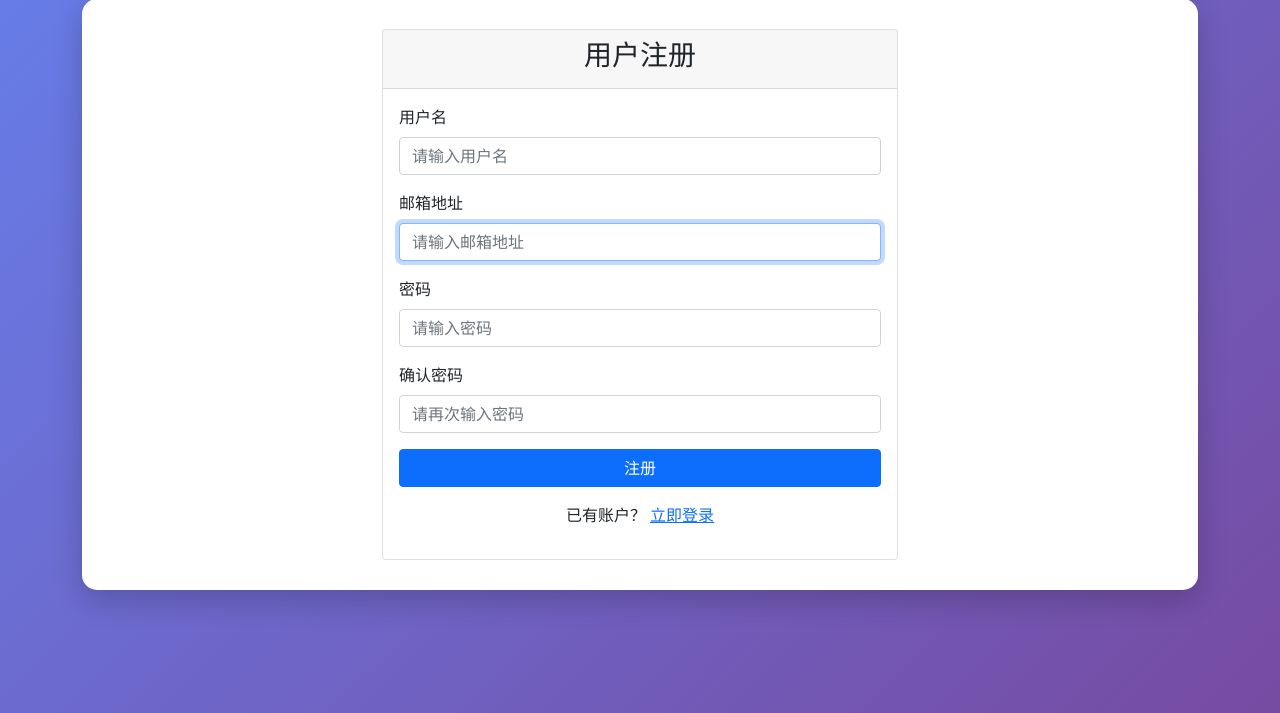
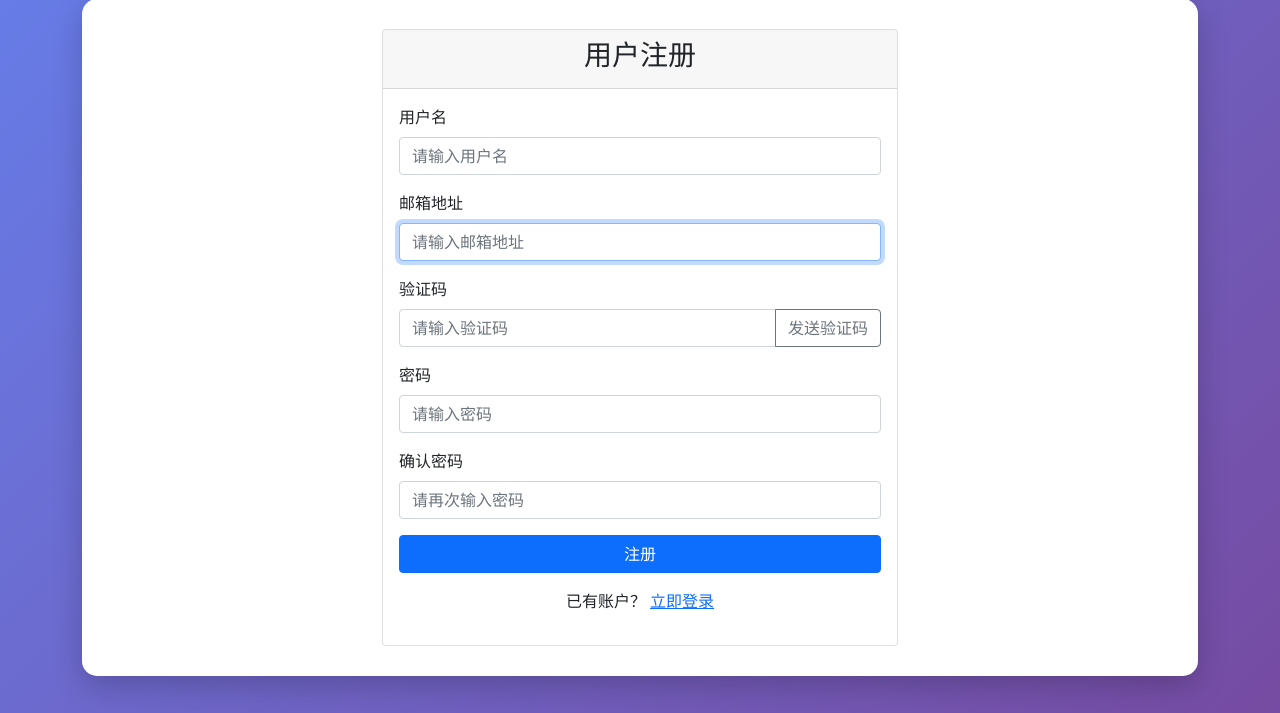
Before and after one commit to coinreverse/feed_formulation_web, a Django app: page /users/register/ in a window 1280 px wide. Shown: the part 87-800 px from the top of the page. Run offline with Django 5.2, Linux system fonts and the light colour scheme.

Commit message:
添加注册时验证码校验

```diff
--- a/formulation/templates/formulation/formula_results.html
+++ b/formulation/templates/formulation/formula_results.html
@@ -354,7 +354,7 @@
                 'na': '{% trans "钠" %} (g/kg)',
                 'k': '{% trans "钾" %} (g/kg)',
                 'mg': '{% trans "镁" %} (g/kg)',
-                'cost': '{% trans "价格" %} (元/吨)'
+                'cost': '{% trans "价格" %} ({% trans "元/吨" %})'
             };
 
             // 获取所有唯一字段名，排除custom_nutrients
--- a/users/forms.py
+++ b/users/forms.py
@@ -1,6 +1,6 @@
 from django import forms
 from django.contrib.auth.forms import UserCreationForm, AuthenticationForm
-from .models import CustomUser
+from .models import CustomUser, EmailVerificationCode
 from django.utils.translation import gettext_lazy as _
 
 
@@ -42,15 +42,57 @@ class CustomUserCreationForm(UserCreationForm):
         strip=False,
     )
 
+    # 添加验证码字段
+    verification_code = forms.CharField(
+        label=_('验证码'),
+        widget=forms.TextInput(attrs={
+            'class': 'form-control',
+            'placeholder': '请输入验证码'
+        }),
+        required=True
+    )
+
     class Meta:
         model = CustomUser
         fields = ("username", "email", "password1", "password2")
 
+    def clean_verification_code(self):
+        email = self.cleaned_data.get('email')
+        code = self.cleaned_data.get('verification_code')
+
+        if not email or not code:
+            raise forms.ValidationError(_('请填写邮箱和验证码'))
+
+        try:
+            verification_code = EmailVerificationCode.objects.filter(
+                email=email,
+                code=code,
+                is_used=False
+            ).latest('created_at')
+
+            if not verification_code.is_valid():
+                raise forms.ValidationError(_('验证码已过期或无效'))
+
+        except EmailVerificationCode.DoesNotExist:
+            raise forms.ValidationError(_('验证码不正确'))
+
+        return code
+
     def save(self, commit=True):
         user = super().save(commit=False)
         user.email = self.cleaned_data["email"]
+
         if commit:
             user.save()
+            # 标记验证码为已使用
+            email = self.cleaned_data.get('email')
+            code = self.cleaned_data.get('verification_code')
+            verification_code = EmailVerificationCode.objects.filter(
+                email=email, code=code
+            ).latest('created_at')
+            verification_code.is_used = True
+            verification_code.save()
+
         return user
 
 
--- a/users/models.py
+++ b/users/models.py
@@ -1,5 +1,7 @@
 from django.db import models
 from django.contrib.auth.models import AbstractUser
+from django.utils import timezone
+import uuid
 
 class CustomUser(AbstractUser):
     """
@@ -25,3 +27,34 @@ class CustomUser(AbstractUser):
     class Meta:
         verbose_name = '用户'
         verbose_name_plural = '用户'
+
+
+class EmailVerificationCode(models.Model):
+    """
+    邮箱验证码模型
+    """
+    email = models.EmailField()
+    code = models.CharField(max_length=6)
+    created_at = models.DateTimeField(auto_now_add=True)
+    expires_at = models.DateTimeField()
+    is_used = models.BooleanField(default=False)
+    uuid = models.UUIDField(default=uuid.uuid4, editable=False, unique=True)
+
+    def __str__(self):
+        return f"{self.email} - {self.code} ({'已使用' if self.is_used else '未使用'})"
+
+    class Meta:
+        verbose_name = '邮箱验证码'
+        verbose_name_plural = '邮箱验证码'
+
+    def save(self, *args, **kwargs):
+        # 设置默认过期时间为5分钟后
+        if not self.expires_at:
+            self.expires_at = timezone.now() + timezone.timedelta(minutes=5)
+        super().save(*args, **kwargs)
+
+    def is_valid(self):
+        """
+        检查验证码是否有效
+        """
+        return not self.is_used and timezone.now() < self.expires_at
--- a/users/templates/user/register.html
+++ b/users/templates/user/register.html
@@ -31,6 +31,18 @@
                     </div>
 
                     <div class="mb-3">
+                        <label for="verification_code" class="form-label">{% trans "验证码" %}</label>
+                        <div class="input-group">
+                            {{ form.verification_code }}
+                            <button type="button" id="send-code-btn" class="btn btn-outline-secondary">{% trans "发送验证码" %}</button>
+                        </div>
+                        {% if form.verification_code.errors %}
+                            <div class="text-danger">{{ form.verification_code.errors }}</div>
+                        {% endif %}
+                        <div id="code-message" class="mt-1"></div>
+                    </div>
+
+                    <div class="mb-3">
                         <label for="{{ form.password1.id_for_label }}" class="form-label">{% trans "密码" %}</label>
                         {{ form.password1 }}
                         {% if form.password1.errors %}
@@ -56,4 +68,65 @@
         </div>
     </div>
 </div>
+
+<script>
+    document.addEventListener('DOMContentLoaded', function() {
+        const sendCodeBtn = document.getElementById('send-code-btn');
+        const emailInput = document.getElementById('{{ form.email.id_for_label }}');
+        const codeMessage = document.getElementById('code-message');
+
+        sendCodeBtn.addEventListener('click', function() {
+            const email = emailInput.value;
+
+            if (!email) {
+                codeMessage.innerHTML = '<span class="text-danger">{% trans "请先输入邮箱地址" %}</span>';
+                return;
+            }
+
+            // 禁用发送按钮
+            sendCodeBtn.disabled = true;
+            sendCodeBtn.innerHTML = '{% trans "发送中..." %}';
+
+            // 发送请求获取验证码
+            fetch('{% url "send_verification_code" %}', {
+                method: 'POST',
+                headers: {
+                    'Content-Type': 'application/x-www-form-urlencoded',
+                    'X-CSRFToken': '{{ csrf_token }}'
+                },
+                body: `email=${encodeURIComponent(email)}`
+            })
+            .then(response => response.json())
+            .then(data => {
+                if (data.status === 'success') {
+                    codeMessage.innerHTML = '<span class="text-success">' + data.message + '</span>';
+                    // 倒计时60秒
+                    let countdown = 60;
+                    sendCodeBtn.innerHTML = `${countdown}秒后重新发送`;
+
+                    const timer = setInterval(() => {
+                        countdown--;
+                        sendCodeBtn.innerHTML = `${countdown}秒后重新发送`;
+
+                        if (countdown <= 0) {
+                            clearInterval(timer);
+                            sendCodeBtn.disabled = false;
+                            sendCodeBtn.innerHTML = '{% trans "发送验证码" %}';
+                        }
+                    }, 1000);
+                } else {
+                    codeMessage.innerHTML = '<span class="text-danger">' + data.message + '</span>';
+                    sendCodeBtn.disabled = false;
+                    sendCodeBtn.innerHTML = '{% trans "发送验证码" %}';
+                }
+            })
+            .catch(error => {
+                console.error('Error:', error);
+                codeMessage.innerHTML = '<span class="text-danger">{% trans "发送失败，请稍后重试" %}</span>';
+                sendCodeBtn.disabled = false;
+                sendCodeBtn.innerHTML = '{% trans "发送验证码" %}';
+            });
+        });
+    });
+</script>
 {% endblock %}
--- a/users/urls.py
+++ b/users/urls.py
@@ -6,4 +6,5 @@ urlpatterns = [
     path('login/', views.login_view, name='login'),
     path('logout/', views.logout_view, name='logout'),
     path('profile/', views.profile_view, name='profile'),
+    path('send-verification-code/', views.send_verification_code, name='send_verification_code'),
 ]
--- a/users/views.py
+++ b/users/views.py
@@ -4,8 +4,45 @@ from django.contrib.auth.decorators import login_required
 from django.contrib import messages
 from .forms import CustomUserCreationForm, CustomAuthenticationForm, ProfileForm
 from django.utils.translation import gettext_lazy as _
+from django.core.mail import send_mail
+from django.conf import settings
+import random
+import string
+from .models import EmailVerificationCode
+from django.http import JsonResponse
 
 
+# 添加发送验证码的视图
+def send_verification_code(request):
+    if request.method == 'POST':
+        email = request.POST.get('email')
+        if not email:
+            return JsonResponse({'status': 'error', 'message': _('请输入邮箱地址')})
+
+        # 生成6位随机验证码
+        code = ''.join(random.choices(string.digits, k=6))
+
+        # 保存验证码到数据库
+        EmailVerificationCode.objects.create(
+            email=email,
+            code=code
+        )
+
+        # 发送邮件
+        subject = _('注册验证码')
+        message = _(f'您的注册验证码是：{code}，有效期为5分钟。')
+        from_email = settings.DEFAULT_FROM_EMAIL
+        recipient_list = [email]
+
+        try:
+            send_mail(subject, message, from_email, recipient_list)
+            return JsonResponse({'status': 'success', 'message': _('验证码已发送')})
+        except Exception as e:
+            return JsonResponse({'status': 'error', 'message': _('发送失败，请稍后重试')})
+
+    return JsonResponse({'status': 'error', 'message': _('无效的请求方式')})
+
+# 更新注册视图
 def register_view(request):
     """
     用户注册视图
```
Also changed, not shown: feed_formulation_web/settings.py (+9 -0 lines), db.sqlite3, users/migrations/0003_emailverificationcode.py (added).
